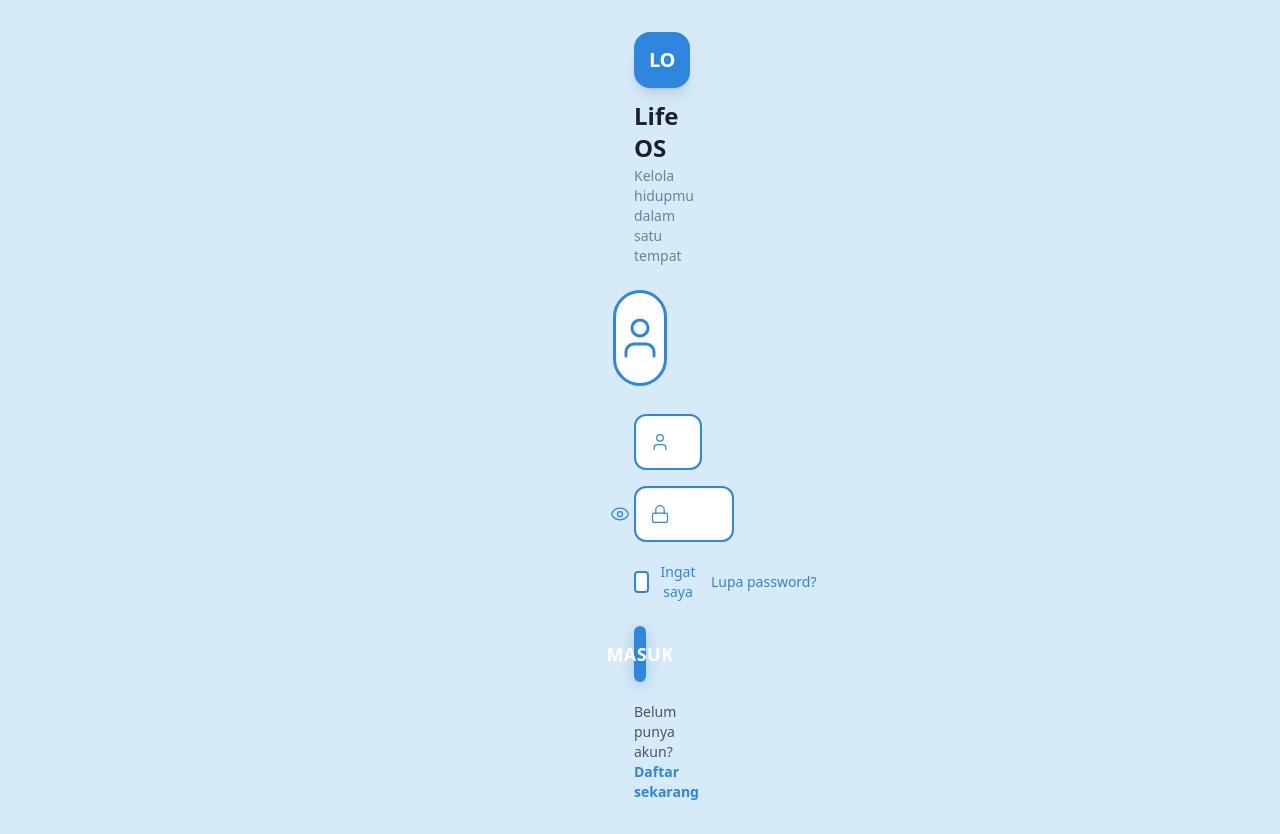
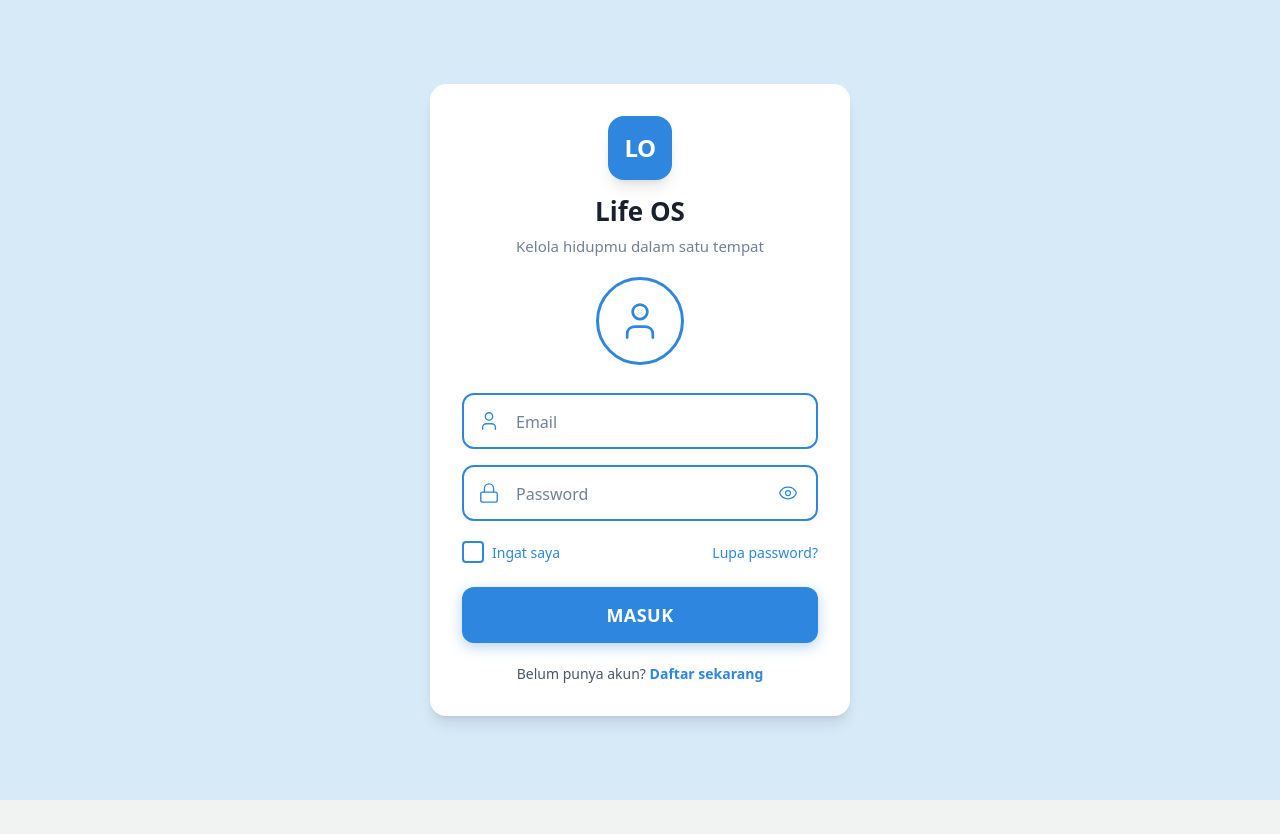
Before and after one commit to luthfiahi/Life-os, a Next.js app: page /login in a window 1280 px wide. After the commit the page ends 800 px from the top, so only its background shows below. Built offline with nearby package versions, Linux system fonts and the light colour scheme; no server answers; a web font is replaced by a local one.

Commit message:
Make login form much bigger: white card, larger inputs/buttons, wider container

```diff
--- a/src/app/(auth)/login/page.tsx
+++ b/src/app/(auth)/login/page.tsx
@@ -4,8 +4,8 @@ export const dynamic = 'force-dynamic'
 
 export default function LoginPage() {
   return (
-    <main className="flex min-h-[100dvh] items-center justify-center bg-[#D6EAF8] px-6 py-8">
-      <div className="w-full max-w-md animate-fade-in">
+    <main className="flex min-h-[100dvh] items-center justify-center bg-[#D6EAF8] px-4 py-8">
+      <div className="w-full max-w-[420px] animate-fade-in">
         <LoginForm />
       </div>
     </main>
--- a/src/components/auth/login-form.tsx
+++ b/src/components/auth/login-form.tsx
@@ -32,28 +32,21 @@ export function LoginForm() {
     await signInWithEmail(email, password)
   }
 
-  const inputStyle = {
-    color: '#1A202C',
-    height: '56px',
-  } as React.CSSProperties
-
-  const placeholderStyle = 'color: #2E86DE; font-weight: 500;'
-
   return (
-    <div className="w-full">
+    <div className="w-full rounded-2xl bg-white p-8 shadow-lg">
       {/* Brand Logo */}
-      <div className="text-center mb-6">
-        <div className="h-14 w-14 rounded-2xl bg-[#2E86DE] mx-auto flex items-center justify-center shadow-lg">
-          <span className="text-xl font-black text-white tracking-tight">LO</span>
+      <div className="text-center mb-5">
+        <div className="h-16 w-16 rounded-2xl bg-[#2E86DE] mx-auto flex items-center justify-center shadow-lg">
+          <span className="text-2xl font-black text-white tracking-tight">LO</span>
         </div>
-        <h1 className="mt-3 text-2xl font-bold" style={{ color: '#1A202C' }}>Life OS</h1>
-        <p className="mt-0.5 text-sm" style={{ color: '#718096' }}>Kelola hidupmu dalam satu tempat</p>
+        <h1 className="mt-3 text-[26px] font-bold" style={{ color: '#1A202C' }}>Life OS</h1>
+        <p className="mt-1 text-[15px]" style={{ color: '#718096' }}>Kelola hidupmu dalam satu tempat</p>
       </div>
 
       {/* User Avatar Circle */}
       <div className="flex justify-center mb-7">
-        <div className="h-24 w-24 rounded-full border-[3px] border-[#2E86DE] flex items-center justify-center bg-white">
-          <User className="h-12 w-12 text-[#2E86DE]" strokeWidth={1.5} />
+        <div className="h-[88px] w-[88px] rounded-full border-[3px] border-[#2E86DE] flex items-center justify-center bg-white">
+          <User className="h-11 w-11 text-[#2E86DE]" strokeWidth={1.5} />
         </div>
       </div>
 
@@ -61,7 +54,7 @@ export function LoginForm() {
       <form onSubmit={handleSubmit} className="space-y-4">
         {/* Error Alert */}
         {error && (
-          <div className="flex items-center gap-2 rounded-xl bg-red-50 border border-red-200 px-4 py-3 text-sm text-red-600">
+          <div className="flex items-center gap-2 rounded-xl bg-red-50 border border-red-200 px-4 py-3 text-[14px] text-red-600">
             <AlertCircle className="h-4 w-4 shrink-0" />
             <span>{translateError(error)}</span>
           </div>
@@ -70,7 +63,7 @@ export function LoginForm() {
         {/* Email Input */}
         <div className="relative">
           <div className="pointer-events-none absolute left-4 top-1/2 -translate-y-1/2">
-            <User className="h-5 w-5 text-[#2E86DE]" strokeWidth={1.5} />
+            <User className="h-[22px] w-[22px] text-[#2E86DE]" strokeWidth={1.5} />
           </div>
           <input
             id="email"
@@ -81,16 +74,16 @@ export function LoginForm() {
             autoComplete="email"
             required
             disabled={loading}
-            style={inputStyle}
-            className="w-full rounded-xl border-2 border-[#2E86DE] bg-white pl-12 pr-4 text-[17px] font-medium focus:outline-none focus:ring-2 focus:ring-[#2E86DE]/20 disabled:opacity-50"
+            style={{ color: '#1A202C', height: '56px', fontSize: '17px' }}
+            className="w-full rounded-xl border-2 border-[#2E86DE] bg-white pl-[52px] pr-4 font-medium focus:outline-none focus:ring-2 focus:ring-[#2E86DE]/20 disabled:opacity-50"
           />
-          <style>{`#email::placeholder { ${placeholderStyle} }`}</style>
+          <style>{`#email::placeholder { color: #718096; font-weight: 400; font-size: 16px; }`}</style>
         </div>
 
         {/* Password Input */}
         <div className="relative">
           <div className="pointer-events-none absolute left-4 top-1/2 -translate-y-1/2">
-            <Lock className="h-5 w-5 text-[#2E86DE]" strokeWidth={1.5} />
+            <Lock className="h-[22px] w-[22px] text-[#2E86DE]" strokeWidth={1.5} />
           </div>
           <input
             id="password"
@@ -101,14 +94,14 @@ export function LoginForm() {
             autoComplete="current-password"
             required
             disabled={loading}
-            style={inputStyle}
-            className="w-full rounded-xl border-2 border-[#2E86DE] bg-white pl-12 pr-12 text-[17px] font-medium focus:outline-none focus:ring-2 focus:ring-[#2E86DE]/20 disabled:opacity-50"
+            style={{ color: '#1A202C', height: '56px', fontSize: '17px' }}
+            className="w-full rounded-xl border-2 border-[#2E86DE] bg-white pl-[52px] pr-[52px] font-medium focus:outline-none focus:ring-2 focus:ring-[#2E86DE]/20 disabled:opacity-50"
           />
-          <style>{`#password::placeholder { ${placeholderStyle} }`}</style>
+          <style>{`#password::placeholder { color: #718096; font-weight: 400; font-size: 16px; }`}</style>
           <button
             type="button"
             onClick={() => setShowPassword(!showPassword)}
-            className="absolute right-4 top-1/2 -translate-y-1/2 text-[#2E86DE] hover:text-[#1a6bb5] transition-colors"
+            className="absolute right-4 top-1/2 -translate-y-1/2 text-[#2E86DE] hover:text-[#1a6bb5] transition-colors p-1"
             tabIndex={-1}
           >
             {showPassword ? (
@@ -120,7 +113,7 @@ export function LoginForm() {
         </div>
 
         {/* Options Row */}
-        <div className="flex items-center justify-between pt-1 gap-3">
+        <div className="flex items-center justify-between pt-1">
           <button
             type="button"
             onClick={() => setRememberMe(!rememberMe)}
@@ -133,9 +126,9 @@ export function LoginForm() {
                 </svg>
               )}
             </div>
-            <span className="text-sm font-medium text-[#2E86DE]">Ingat saya</span>
+            <span className="text-[14px] font-medium text-[#2E86DE]">Ingat saya</span>
           </button>
-          <Link href="/auth/forgot-password" className="text-sm font-medium text-[#2E86DE] hover:text-[#1a6bb5] transition-colors whitespace-nowrap ml-auto">
+          <Link href="/auth/forgot-password" className="text-[14px] font-medium text-[#2E86DE] hover:text-[#1a6bb5] transition-colors">
             Lupa password?
           </Link>
         </div>
@@ -145,7 +138,8 @@ export function LoginForm() {
           <button
             type="submit"
             disabled={loading}
-            className="w-full h-[56px] rounded-xl bg-[#2E86DE] text-white text-lg font-bold tracking-wide shadow-[0_4px_14px_rgba(46,134,222,0.35)] hover:bg-[#2574c4] active:scale-[0.98] transition-all disabled:opacity-50 disabled:cursor-not-allowed flex items-center justify-center gap-2"
+            style={{ height: '56px', fontSize: '18px' }}
+            className="w-full rounded-xl bg-[#2E86DE] text-white font-bold tracking-wide shadow-[0_4px_14px_rgba(46,134,222,0.35)] hover:bg-[#2574c4] active:scale-[0.98] transition-all disabled:opacity-50 disabled:cursor-not-allowed flex items-center justify-center gap-2"
           >
             {loading && (
               <svg className="animate-spin h-5 w-5" xmlns="http://www.w3.org/2000/svg" fill="none" viewBox="0 0 24 24">
@@ -158,7 +152,7 @@ export function LoginForm() {
         </div>
 
         {/* Register Link */}
-        <p className="text-center text-sm pt-1" style={{ color: '#4A5568' }}>
+        <p className="text-center text-[14px] pt-1" style={{ color: '#4A5568' }}>
           Belum punya akun?{' '}
           <Link href="/auth/register" className="font-semibold text-[#2E86DE] hover:text-[#1a6bb5] transition-colors">
             Daftar sekarang
```
